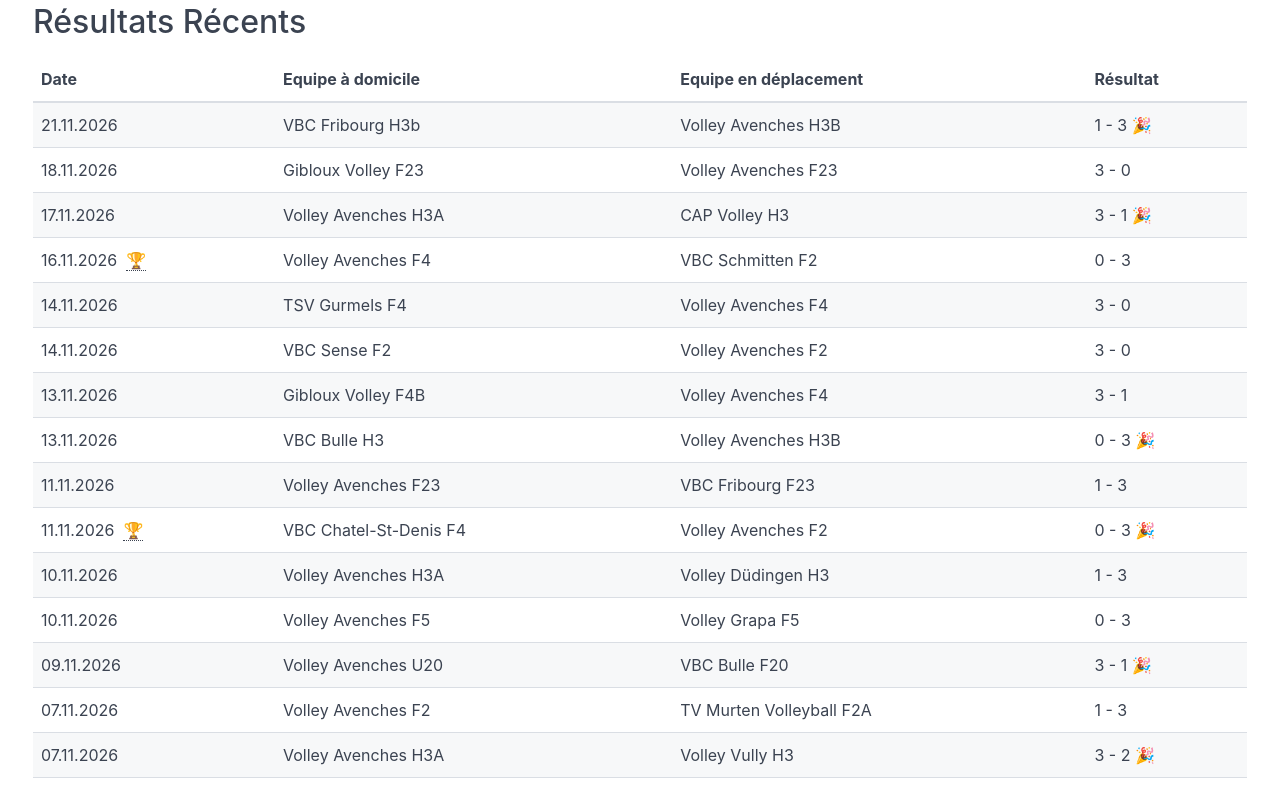
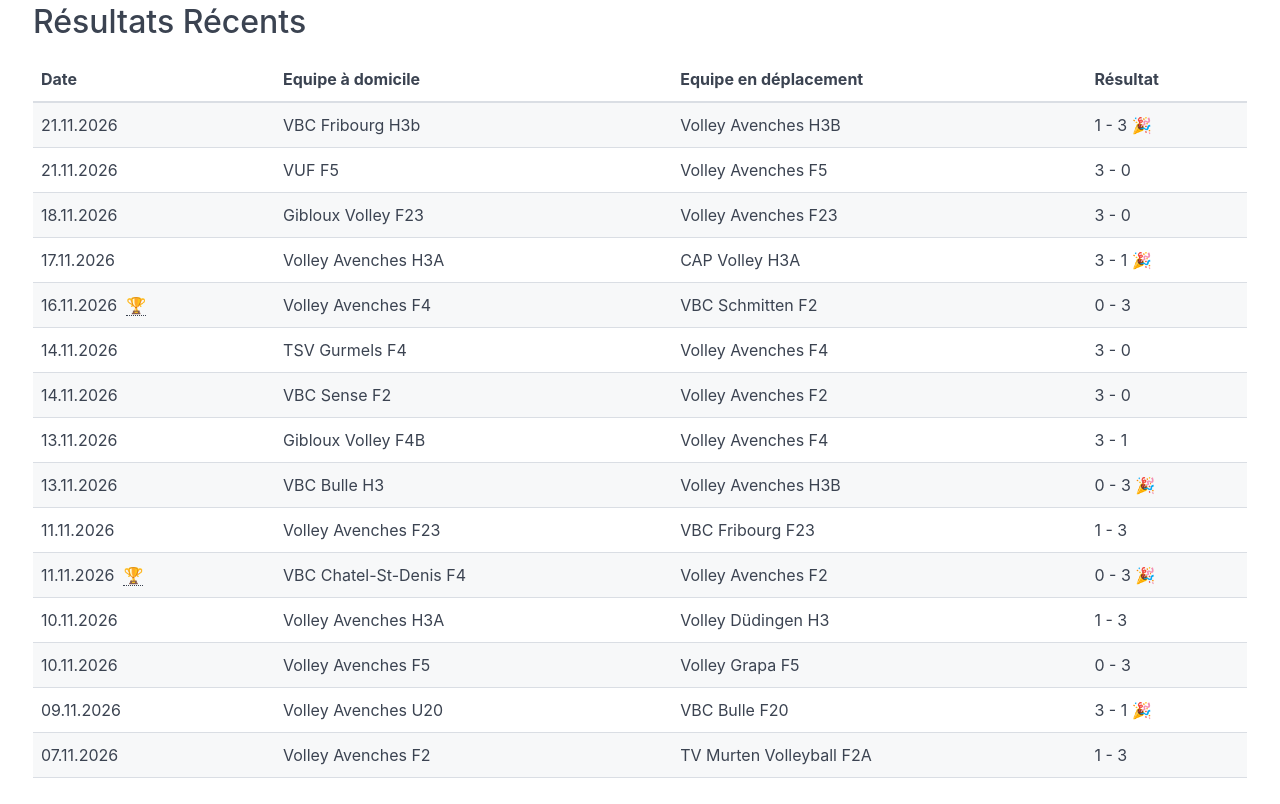
Before and after one commit to volleyavenches/volleyavenches.github.io, a plain HTML site: page index.html in a window 1280 px wide. Shown: the part 3777-4581 px from the top of the page. Drawn offline with Linux system fonts and the light colour scheme.

Commit message:
Publish site

```diff
--- a/index.html
+++ b/index.html
@@ -538,6 +538,11 @@
       <td>1&nbsp;-&nbsp;3
     🎉
   </td>
+    </tr><tr title="Match #409658">
+      <td>21.11.2026</td>
+      <td>VUF F5</td>
+      <td>Volley Avenches F5</td>
+      <td>3&nbsp;-&nbsp;0</td>
     </tr><tr title="Match #409108">
       <td>18.11.2026</td>
       <td>Gibloux Volley F23</td>
@@ -546,7 +551,7 @@
     </tr><tr title="Match #409501">
       <td>17.11.2026</td>
       <td>Volley Avenches H3A</td>
-      <td>CAP Volley H3</td>
+      <td>CAP Volley H3A</td>
       <td>3&nbsp;-&nbsp;1
     🎉
   </td>
@@ -615,13 +620,6 @@
       <td>Volley Avenches F2</td>
       <td>TV Murten Volleyball F2A</td>
       <td>1&nbsp;-&nbsp;3</td>
-    </tr><tr title="Match #409493">
-      <td>07.11.2026</td>
-      <td>Volley Avenches H3A</td>
-      <td>Volley Vully H3</td>
-      <td>3&nbsp;-&nbsp;2
-    🎉
-  </td>
     </tr>
   </tbody>
 </table>
@@ -652,6 +650,19 @@
       <td>Volley Avenches H3B</td>
     </tr><tr>
       <td>
+        21.11.2026<br>
+        <div>
+
+          <span style="float: right;">
+
+            <strong>3&nbsp;-&nbsp;0</strong>
+          </span>
+        </div>
+      </td>
+      <td>VUF F5</td>
+      <td>Volley Avenches F5</td>
+    </tr><tr>
+      <td>
         18.11.2026<br>
         <div>
 
@@ -677,7 +688,7 @@
         </div>
       </td>
       <td>Volley Avenches H3A</td>
-      <td>CAP Volley H3</td>
+      <td>CAP Volley H3A</td>
     </tr><tr>
       <td>
         16.11.2026<br>
@@ -831,21 +842,6 @@
       </td>
       <td>Volley Avenches F2</td>
       <td>TV Murten Volleyball F2A</td>
-    </tr><tr>
-      <td>
-        07.11.2026<br>
-        <div>
-
-    🎉
-
-          <span style="float: right;">
-
-            <strong>3&nbsp;-&nbsp;2</strong>
-          </span>
-        </div>
-      </td>
-      <td>Volley Avenches H3A</td>
-      <td>Volley Vully H3</td>
     </tr>
   </tbody>
 </table>
```
Also changed, not shown: equipes/f5.html (+19 -1 lines), equipes/h3_a.html (+6 -6 lines), 2 other files.
